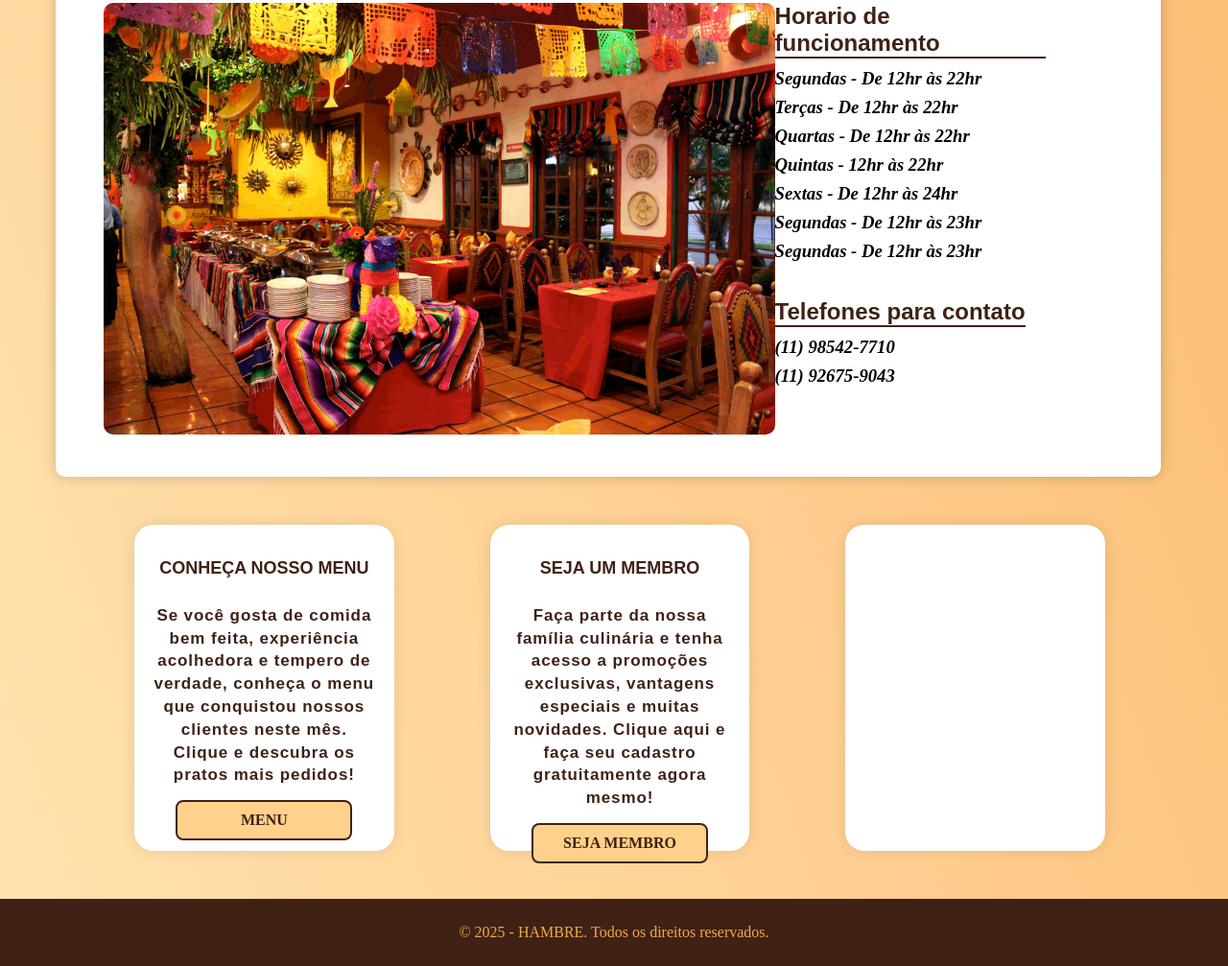
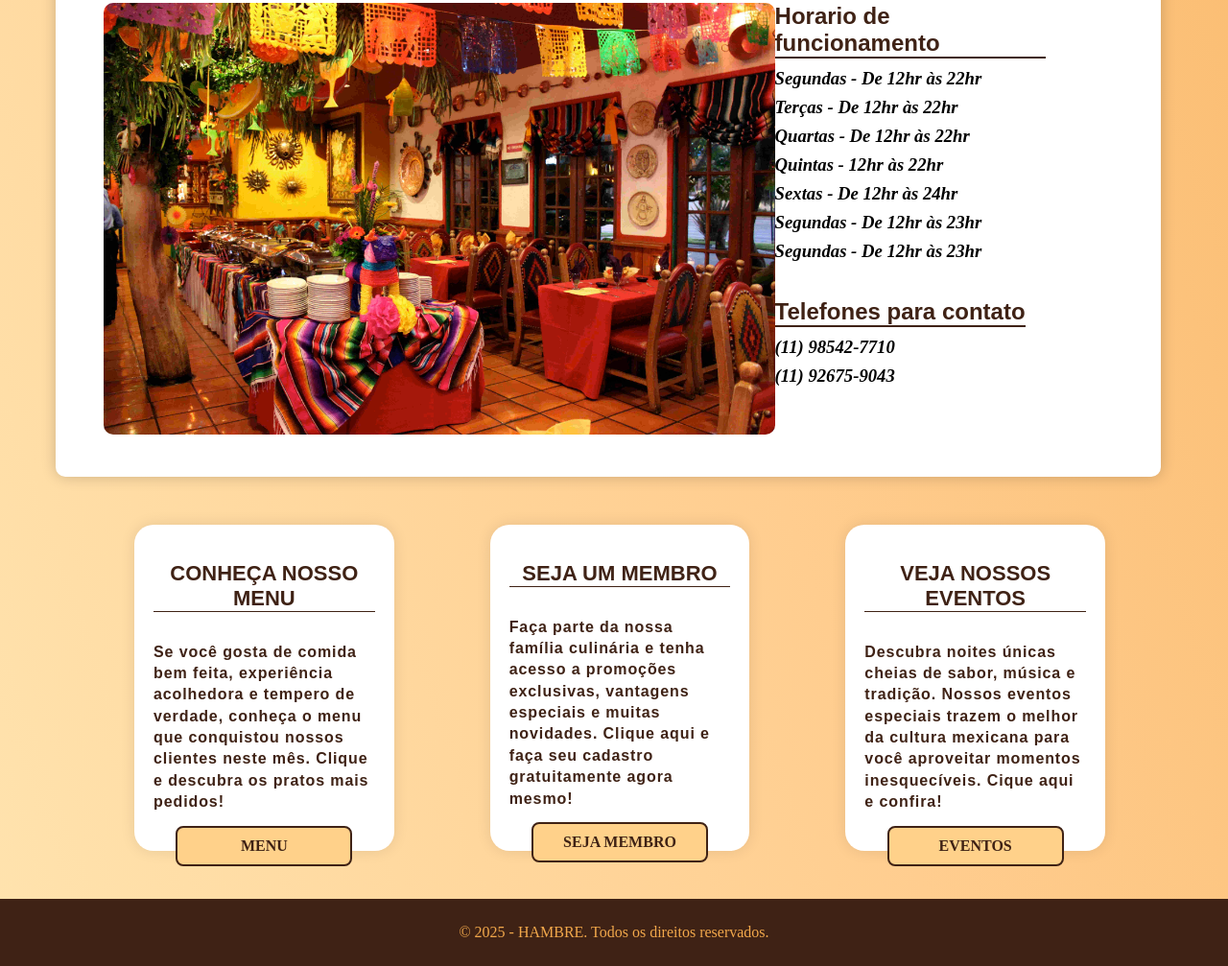
Before and after one commit to vinicius-araujo777/site_renan, a plain HTML site: page index.html in a window 1280 px wide. Shown: the part 928-1935 px from the top of the page at 96% size. Drawn offline with Linux system fonts and the light colour scheme; a web font is replaced by a local one.

Commit message:
terminando cards da pagina principal

```diff
--- a/index.html
+++ b/index.html
@@ -77,7 +77,9 @@
                 <a class="btnpag3" href="membro.html">SEJA  MEMBRO</a>
             </div>
             <div class="inforestaurante">
-
+                <h1>VEJA NOSSOS EVENTOS</h1>
+                <h2>Descubra noites únicas cheias de sabor, música e tradição. Nossos eventos especiais trazem o melhor da cultura mexicana para você aproveitar momentos inesquecíveis. Cique aqui e confira!</h2>
+                <a class="btnpag3" href="eventos.html">EVENTOS</a>
             </div>
         </div>
     </section>
--- a/style.css
+++ b/style.css
@@ -169,8 +169,9 @@ footer{
 }
 
 .inforestaurante h1{
+    border-bottom: 1px solid #3f2215;
     color: #3f2215;
-    font-size: 18px;
+    font-size: 22px;
     font-family: "Momo Trust Display", sans-serif;
 }
 
@@ -178,8 +179,8 @@ footer{
     margin-top:12px;
     font-weight: bold;
     color: #3f2215;
-    font-size: 17px;
-    text-align: center;
+    font-size: 16px;
+    text-align: start;
     line-height: 1.4;
     font-family: "Momo Trust Display", sans-serif;
     letter-spacing: 0.9px;
```
